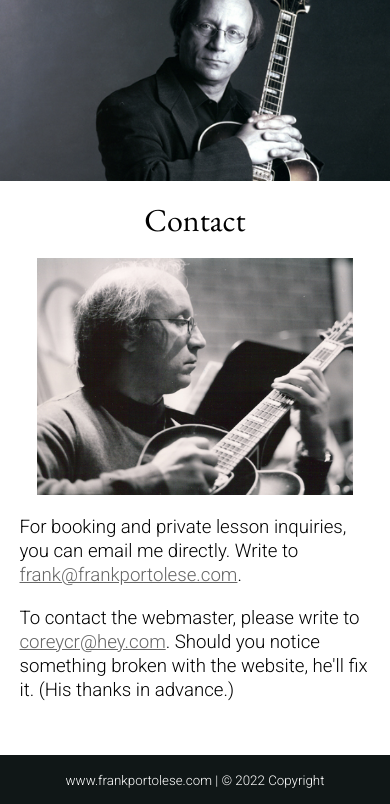
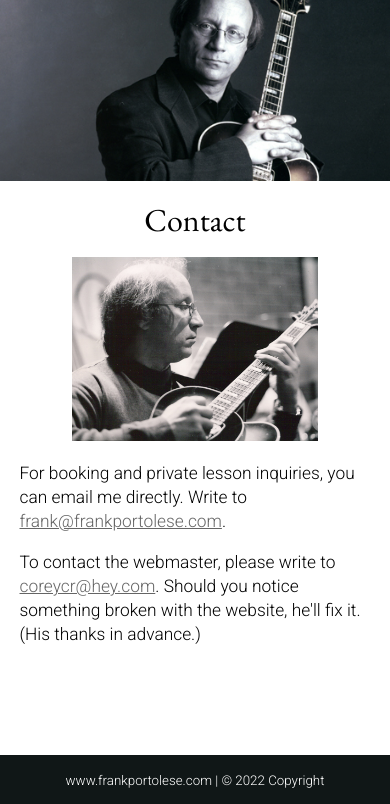
Before and after one commit to thecaprad/frankportolese, a Django app: page /contact/ in a window 390 px wide. Shown: the part 40-844 px from the top of the page. Run offline with Django 3.2, Linux system fonts and the light colour scheme; some web fonts are replaced.

Commit message:
Fixes image responsiveness on /contact/

```diff
--- a/gig_calendar/static/gig_calendar/style.css
+++ b/gig_calendar/static/gig_calendar/style.css
@@ -462,7 +462,7 @@ nav a {
 }
 
 .contact {
-    font-size: 14pt;
+    font-size: 13pt;
 }
 
 .contact a {
@@ -477,7 +477,7 @@ nav a {
 .contact img {
     display: block;
     margin: 0 auto;
-    width: 90%;
+    width: 70%;
     margin-bottom: 20px;
 }
 
@@ -577,6 +577,13 @@ nav a {
     #bio-last-image img {
         width: 50%;
     }
+
+    .contact img {
+        float: left;
+        width: 280px;
+        margin-right: 15px;
+        margin-bottom: 5px;
+    }
 }
 
 /* DESKTOP/TABLET LANDSCAPE QUERY */
```
